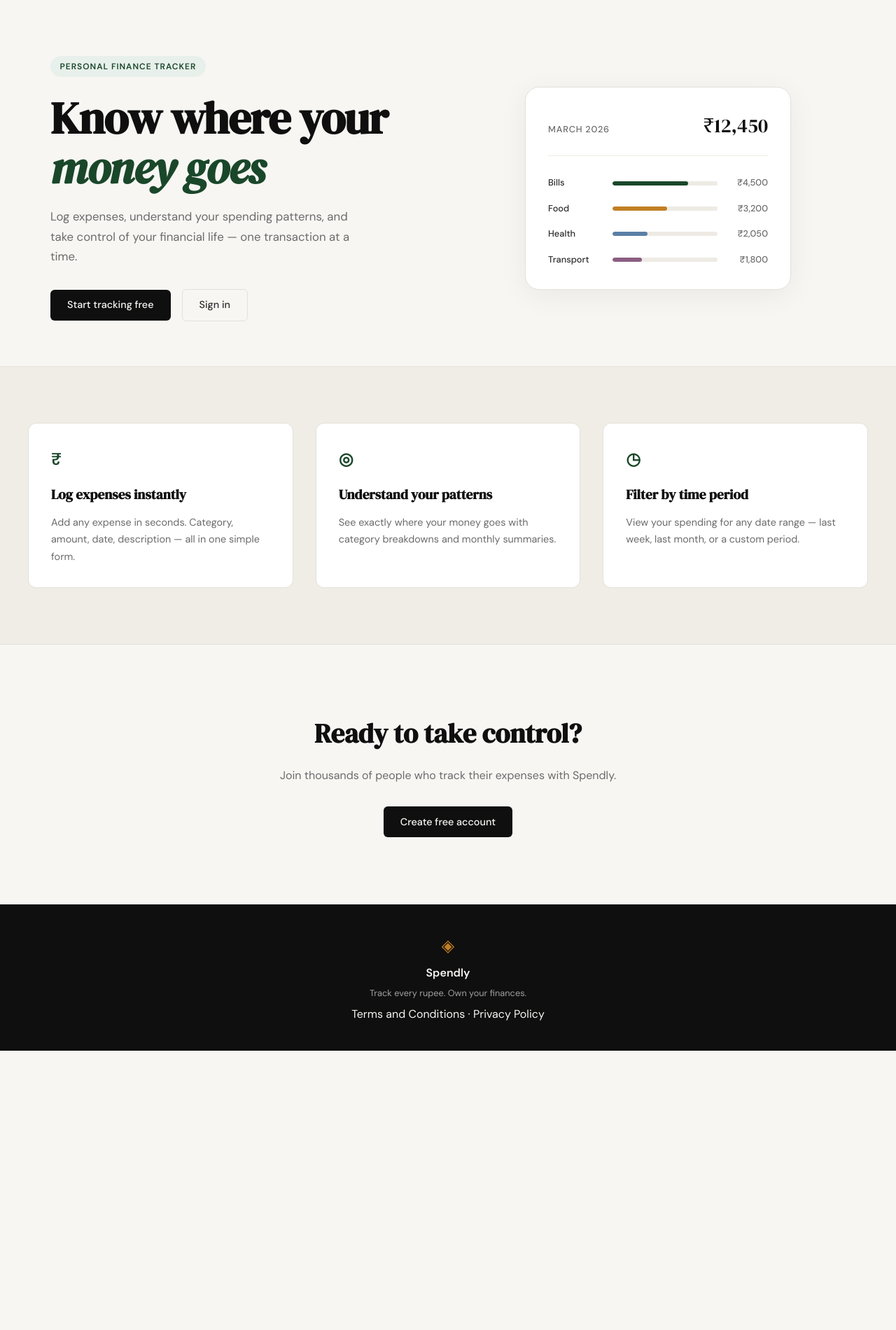
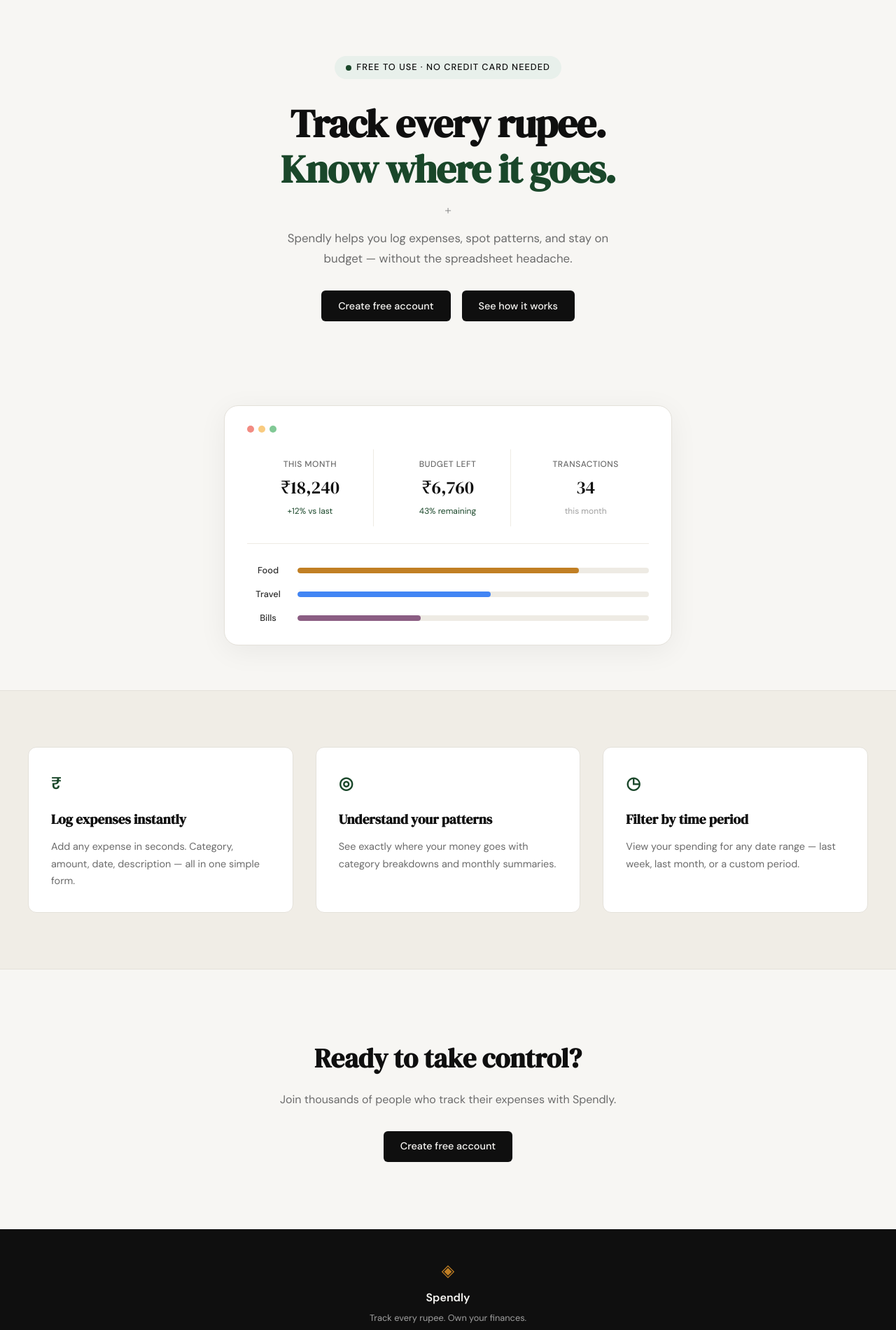
Before and after one commit to ClutchSrikara/spendly, a Flask app: page / in a window 1280 px wide. Shown: the part 61-1961 px from the top of the page at 70% size. Before the commit the page ends 1562 px from the top, so only its background shows below. Run offline with Flask 3, Linux system fonts and the light colour scheme.

Commit message:
landing: redesign hero section to match mockup
Co-Authored-By: Claude Opus 4.6 <noreply@anthropic.com>

```diff
--- /dev/null
+++ b/static/css/landing.css
@@ -0,0 +1,234 @@
+/* ------------------------------------------------------------------ */
+/* Hero – centered layout                                              */
+/* ------------------------------------------------------------------ */
+
+.hero {
+    display: flex;
+    flex-direction: column;
+    align-items: center;
+    text-align: center;
+    padding: 5rem 2rem 4rem;
+    max-width: var(--max-width);
+    margin: 0 auto;
+}
+
+.hero-center {
+    max-width: 640px;
+}
+
+.hero-badge {
+    display: inline-flex;
+    align-items: center;
+    gap: 0.45rem;
+    background: var(--accent-light);
+    color: var(--ink);
+    font-size: 0.8rem;
+    font-weight: 500;
+    padding: 0.4rem 1rem;
+    border-radius: 999px;
+    margin-bottom: 2rem;
+}
+
+.badge-dot {
+    width: 8px;
+    height: 8px;
+    background: var(--accent);
+    border-radius: 50%;
+    display: inline-block;
+}
+
+.hero-title {
+    font-family: var(--font-display);
+    font-size: clamp(2.5rem, 5vw, 3.5rem);
+    line-height: 1.15;
+    letter-spacing: -0.02em;
+    color: var(--ink);
+    margin-bottom: 0.75rem;
+}
+
+.hero-title em {
+    font-style: normal;
+    color: var(--accent);
+}
+
+.hero-plus {
+    font-size: 1.1rem;
+    color: var(--ink-faint);
+    margin-bottom: 0.75rem;
+}
+
+.hero-subtitle {
+    font-size: 1.05rem;
+    color: var(--ink-muted);
+    line-height: 1.7;
+    max-width: 500px;
+    margin: 0 auto 2rem;
+}
+
+.hero-actions {
+    display: flex;
+    gap: 1rem;
+    justify-content: center;
+    align-items: center;
+}
+
+.btn-dark {
+    display: inline-block;
+    background: var(--ink);
+    color: var(--paper);
+    padding: 0.65rem 1.5rem;
+    border-radius: var(--radius-sm);
+    font-family: var(--font-body);
+    font-size: 0.9rem;
+    font-weight: 500;
+    cursor: pointer;
+    border: none;
+    transition: background 0.2s;
+    text-decoration: none;
+}
+
+.btn-dark:hover {
+    background: var(--ink-soft);
+}
+
+/* ------------------------------------------------------------------ */
+/* Dashboard mock card                                                 */
+/* ------------------------------------------------------------------ */
+
+.hero-dashboard {
+    margin-top: 3.5rem;
+    width: 100%;
+    max-width: 640px;
+}
+
+.dash-card {
+    background: var(--paper-card);
+    border: 1px solid var(--border);
+    border-radius: var(--radius-lg);
+    padding: 1.75rem 2rem;
+    box-shadow: 0 8px 40px rgba(0, 0, 0, 0.06);
+}
+
+.dash-dots {
+    display: flex;
+    gap: 6px;
+    margin-bottom: 1.5rem;
+}
+
+.dot {
+    width: 10px;
+    height: 10px;
+    border-radius: 50%;
+}
+
+.dot-red { background: #f28b82; }
+.dot-yellow { background: #f9cb80; }
+.dot-green { background: #81c995; }
+
+/* Stats row */
+
+.dash-stats {
+    display: grid;
+    grid-template-columns: repeat(3, 1fr);
+    gap: 1rem;
+    margin-bottom: 1.75rem;
+    border-bottom: 1px solid var(--border-soft);
+    padding-bottom: 1.5rem;
+}
+
+.dash-stat {
+    display: flex;
+    flex-direction: column;
+    gap: 0.2rem;
+    padding: 0.75rem;
+    border-right: 1px solid var(--border-soft);
+}
+
+.dash-stat:last-child {
+    border-right: none;
+}
+
+.dash-stat-label {
+    font-size: 0.75rem;
+    font-weight: 500;
+    color: var(--ink-muted);
+    text-transform: uppercase;
+    letter-spacing: 0.04em;
+}
+
+.dash-stat-value {
+    font-family: var(--font-display);
+    font-size: 1.6rem;
+    color: var(--ink);
+}
+
+.dash-stat-note {
+    font-size: 0.75rem;
+    color: var(--ink-faint);
+}
+
+.dash-stat-note-accent {
+    color: var(--accent);
+}
+
+/* Category bars */
+
+.dash-bars {
+    display: flex;
+    flex-direction: column;
+    gap: 0.85rem;
+}
+
+.dash-bar-row {
+    display: grid;
+    grid-template-columns: 60px 1fr;
+    align-items: center;
+    gap: 0.75rem;
+}
+
+.dash-bar-cat {
+    font-size: 0.8rem;
+    font-weight: 500;
+    color: var(--ink-soft);
+}
+
+.dash-bar-track {
+    height: 8px;
+    background: var(--border-soft);
+    border-radius: 999px;
+    overflow: hidden;
+}
+
+.dash-bar {
+    height: 100%;
+    border-radius: 999px;
+    transition: width 0.6s ease;
+}
+
+.dash-bar-food { background: var(--accent-2); }
+.dash-bar-travel { background: #4285f4; }
+.dash-bar-bills { background: #8b5e83; }
+
+/* ------------------------------------------------------------------ */
+/* Responsive                                                          */
+/* ------------------------------------------------------------------ */
+
+@media (max-width: 600px) {
+    .hero {
+        padding: 3rem 1rem 2rem;
+    }
+
+    .dash-stats {
+        grid-template-columns: 1fr;
+    }
+
+    .dash-stat {
+        border-right: none;
+        border-bottom: 1px solid var(--border-soft);
+        padding-bottom: 0.75rem;
+    }
+
+    .dash-stat:last-child {
+        border-bottom: none;
+    }
+}
--- a/templates/landing.html
+++ b/templates/landing.html
@@ -2,59 +2,65 @@
 
 {% block title %}Spendly — Track Every Rupee{% endblock %}
 
+{% block head %}
+<link rel="stylesheet" href="{{ url_for('static', filename='css/landing.css') }}">
+{% endblock %}
+
 {% block content %}
 
 <section class="hero">
-    <div class="hero-inner">
-        <div class="hero-badge">Personal Finance Tracker</div>
+    <div class="hero-center">
+        <div class="hero-badge"><span class="badge-dot"></span>Free to use · No credit card needed</div>
         <h1 class="hero-title">
-            Know where your<br>
-            <em>money goes</em>
+            Track every rupee.<br>
+            <em>Know where it goes.</em>
         </h1>
+        <div class="hero-plus">+</div>
         <p class="hero-subtitle">
-            Log expenses, understand your spending patterns,
-            and take control of your financial life —
-            one transaction at a time.
+            Spendly helps you log expenses, spot patterns, and stay
+            on budget — without the spreadsheet headache.
         </p>
         <div class="hero-actions">
-            <a href="{{ url_for('register') }}" class="btn-primary">Start tracking free</a>
-            <a href="{{ url_for('login') }}" class="btn-ghost">Sign in</a>
+            <a href="{{ url_for('register') }}" class="btn-primary">Create free account</a>
+            <a href="#features" class="btn-dark">See how it works</a>
         </div>
     </div>
-    <div class="hero-visual">
-        <div class="mock-card">
-            <div class="mock-card-header">
-                <span class="mock-label">March 2026</span>
-                <span class="mock-total">₹12,450</span>
+    <div class="hero-dashboard">
+        <div class="dash-card">
+            <div class="dash-dots">
+                <span class="dot dot-red"></span>
+                <span class="dot dot-yellow"></span>
+                <span class="dot dot-green"></span>
             </div>
-            <div class="mock-bars">
-                <div class="mock-bar-row">
-                    <span class="mock-cat">Bills</span>
-                    <div class="mock-bar-track">
-                        <div class="mock-bar" style="width: 72%"></div>
-                    </div>
-                    <span class="mock-amt">₹4,500</span>
+            <div class="dash-stats">
+                <div class="dash-stat">
+                    <span class="dash-stat-label">This month</span>
+                    <span class="dash-stat-value">₹18,240</span>
+                    <span class="dash-stat-note dash-stat-note-accent">+12% vs last</span>
                 </div>
-                <div class="mock-bar-row">
-                    <span class="mock-cat">Food</span>
-                    <div class="mock-bar-track">
-                        <div class="mock-bar mock-bar-2" style="width: 52%"></div>
-                    </div>
-                    <span class="mock-amt">₹3,200</span>
+                <div class="dash-stat">
+                    <span class="dash-stat-label">Budget left</span>
+                    <span class="dash-stat-value">₹6,760</span>
+                    <span class="dash-stat-note dash-stat-note-accent">43% remaining</span>
                 </div>
-                <div class="mock-bar-row">
-                    <span class="mock-cat">Health</span>
-                    <div class="mock-bar-track">
-                        <div class="mock-bar mock-bar-3" style="width: 33%"></div>
-                    </div>
-                    <span class="mock-amt">₹2,050</span>
+                <div class="dash-stat">
+                    <span class="dash-stat-label">Transactions</span>
+                    <span class="dash-stat-value">34</span>
+                    <span class="dash-stat-note">this month</span>
                 </div>
-                <div class="mock-bar-row">
-                    <span class="mock-cat">Transport</span>
-                    <div class="mock-bar-track">
-                        <div class="mock-bar mock-bar-4" style="width: 28%"></div>
-                    </div>
-                    <span class="mock-amt">₹1,800</span>
+            </div>
+            <div class="dash-bars">
+                <div class="dash-bar-row">
+                    <span class="dash-bar-cat">Food</span>
+                    <div class="dash-bar-track"><div class="dash-bar dash-bar-food" style="width: 80%"></div></div>
+                </div>
+                <div class="dash-bar-row">
+                    <span class="dash-bar-cat">Travel</span>
+                    <div class="dash-bar-track"><div class="dash-bar dash-bar-travel" style="width: 55%"></div></div>
+                </div>
+                <div class="dash-bar-row">
+                    <span class="dash-bar-cat">Bills</span>
+                    <div class="dash-bar-track"><div class="dash-bar dash-bar-bills" style="width: 35%"></div></div>
                 </div>
             </div>
         </div>
```
